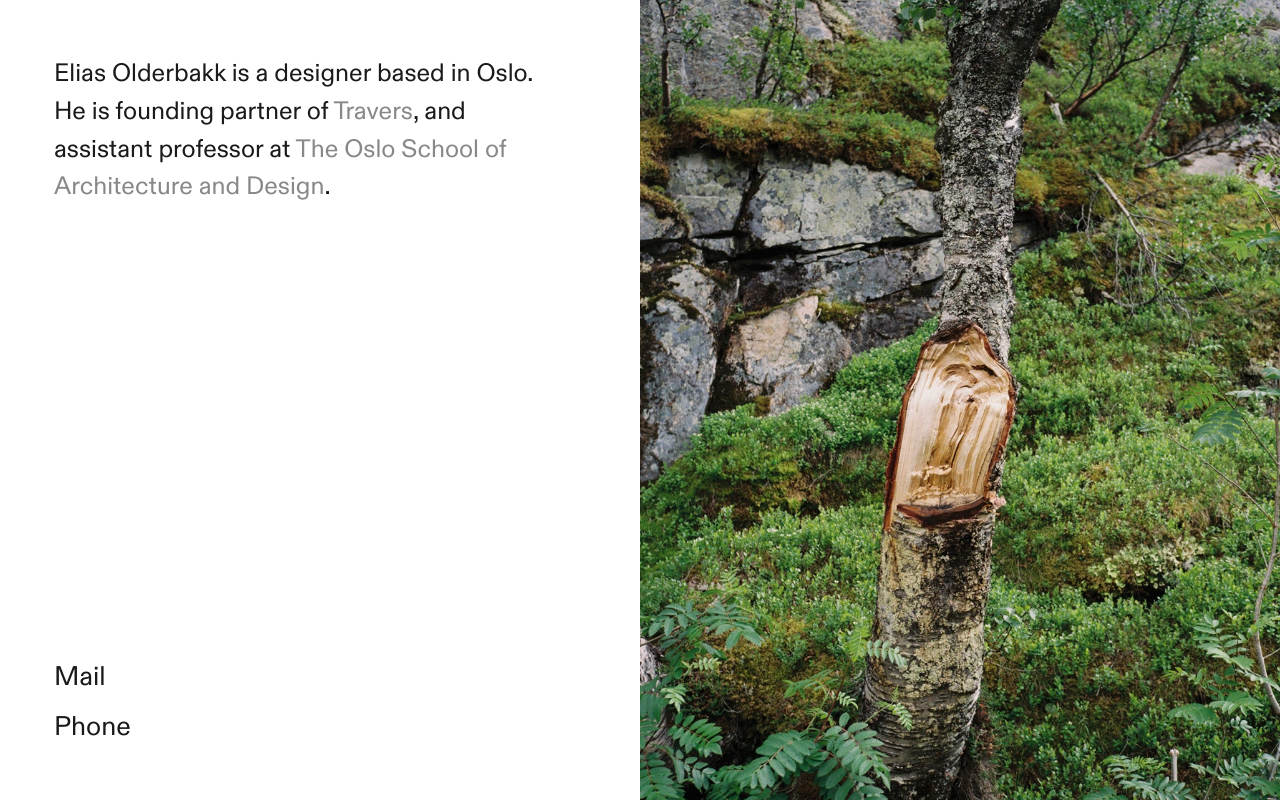
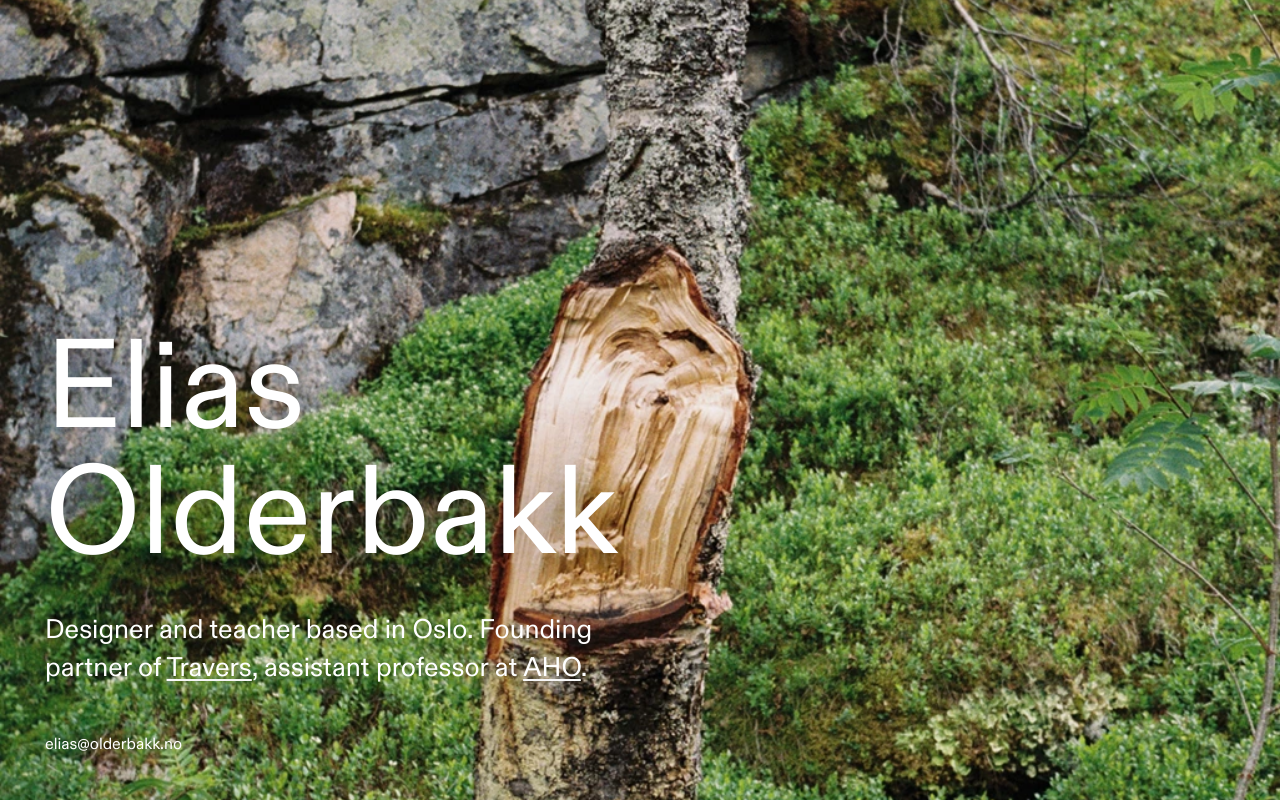
Before and after one commit to olderbakk/nettside, a Next.js app: page / in a window 1280 px wide. Built offline with nearby package versions, Linux system fonts and the light colour scheme.

Commit message:
fonts spacing

```diff
--- a/app/globals.css
+++ b/app/globals.css
@@ -1,11 +1,10 @@
 :root {
-  --color-bg: #ffffff;
-  --color-text: #1a1a1a;
-  --color-text-muted: #5a5a5a;
+  --color-bg: #1a1a1a;
+  --color-text: #ffffff;
 
   --spacing-sm: 1rem;
-  --spacing-md: 2rem;
-  --spacing-lg: 3rem;
+  --spacing-md: 1.5rem;
+  --spacing-lg: 2.5rem;
 }
 
 *,
--- a/app/page.module.css
+++ b/app/page.module.css
@@ -1,131 +1,99 @@
 .main {
-  display: grid;
-  grid-template-columns: 1fr 1fr;
-  min-height: 100vh;
+  position: relative;
+  width: 100%;
+  height: 100vh;
+  overflow: hidden;
+}
+
+.backgroundImage {
+  object-fit: cover;
+  object-position: center;
+  z-index: 0;
+}
+
+.content {
+  position: relative;
+  z-index: 1;
+  display: flex;
+  flex-direction: column;
+  justify-content: space-between;
+  height: 100%;
+  padding: var(--spacing-lg);
+  color: white;
+}
+
+.textBlock {
+  margin-top: auto;
+  max-width: 800px;
 }
 
 /* Fade in animasjon */
 @keyframes fadeIn {
   from {
     opacity: 0;
+    transform: translateY(20px);
   }
   to {
     opacity: 1;
+    transform: translateY(0);
   }
 }
 
-/* Venstre kolonne */
-.left {
-  display: flex;
-  flex-direction: column;
-  justify-content: space-between;
-  padding: var(--spacing-lg);
+.title {
+  font-size: clamp(3rem, 10vw, 7rem);
+  font-weight: 400;
+  line-height: 1;
+  margin-bottom: 0.3em;
+  animation: fadeIn 1s ease-out both;
+  text-shadow: 0 2px 40px rgba(0, 0, 0, 0.3);
 }
 
-.bio {
-  font-size: 1.4rem;
-  line-height: 1.5;
-  max-width: 480px;
-  transition: color 0.2s ease;
-  animation: fadeIn 0.8s ease-out both;
+.subtitle {
+  font-size: clamp(1rem, 2.5vw, 1.5rem);
+  font-weight: 400;
+  line-height: 1.4;
+  max-width: 600px;
+  opacity: 0.9;
+  animation: fadeIn 1s ease-out 0.2s both;
+  text-shadow: 0 1px 20px rgba(0, 0, 0, 0.3);
 }
 
-.bioLink {
-  color: #888;
-  transition: color 0.2s ease;
+.subtitle a {
+  text-decoration: underline;
+  text-underline-offset: 3px;
+  transition: opacity 0.2s ease;
 }
 
-.bioLink:hover {
-  color: #000;
+.subtitle a:hover {
+  opacity: 0.7;
 }
 
-/* Når man hovrer på en lenke, fade resten av teksten */
-.bio:has(.bioLink:hover) {
-  color: #ccc;
+.footer {
+  padding-top: var(--spacing-lg);
+  font-size: 0.9rem;
+  opacity: 0.7;
+  animation: fadeIn 1s ease-out 0.4s both;
 }
 
-.bio:has(.bioLink:hover) .bioLink {
-  color: #ccc;
+.footer a {
+  transition: opacity 0.2s ease;
 }
 
-.bio:has(.bioLink:hover) .bioLink:hover {
-  color: #000;
-}
-
-/* Kontakt nederst */
-.contact {
-  display: flex;
-  flex-direction: column;
-  gap: 0.5rem;
-  animation: fadeIn 0.8s ease-out 0.2s both;
-}
-
-.contactRow {
-  display: flex;
-  align-items: baseline;
-  gap: 1rem;
-  font-size: 1.5rem;
-}
-
-.label {
-  transition: color 0.2s ease;
-}
-
-.value {
-  color: var(--color-text-muted);
-  opacity: 0;
-  transform: translateX(-10px);
-  transition: opacity 0.3s ease, transform 0.3s ease;
-}
-
-.contactRow:hover .label {
-  color: var(--color-text-muted);
-}
-
-.contactRow:hover .value {
-  opacity: 1;
-  transform: translateX(0);
-}
-
-/* Høyre kolonne - bilde */
-.right {
-  position: relative;
-  overflow: hidden;
-}
-
-.image {
-  object-fit: cover;
+.footer a:hover {
+  opacity: 0.6;
 }
 
 /* Responsiv - mobil */
 @media (max-width: 768px) {
-  .main {
-    grid-template-columns: 1fr;
-    grid-template-rows: 1fr auto;
+  .content {
+    padding: var(--spacing-md);
   }
 
-  .left {
-    order: 1;
-    padding: var(--spacing-md);
-    min-height: 50vh;
+  .title {
+    font-size: 2.5rem;
   }
 
-  .right {
-    order: 2;
-    min-height: 50vh;
-  }
-
-  .bio {
-    font-size: 1.2rem;
-  }
-
-  .contactRow {
-    font-size: 1.2rem;
-  }
-
-  /* På mobil, vis alltid verdiene */
-  .value {
-    opacity: 1;
-    transform: translateX(0);
+  .subtitle {
+    font-size: 1rem;
   }
 }
--- a/app/page.tsx
+++ b/app/page.tsx
@@ -5,43 +5,37 @@ import heroImage from "../public/image.webp";
 export default function Home() {
   return (
     <main className={styles.main}>
-      {/* Venstre kolonne */}
-      <div className={styles.left}>
-        <p className={styles.bio}>
-          Elias Olderbakk is a designer  based in Oslo.
-          He is founding partner of{" "}
-          <a href="//travers.as" target="_blank" rel="noopener noreferrer" className={styles.bioLink}>
-            Travers
-          </a>
-          , and assistant professor at{" "}
-          <a href="https://aho.no" target="_blank" rel="noopener noreferrer" className={styles.bioLink}>
-            The Oslo School of Architecture and Design
-          </a>
-          .
-        </p>
+      {/* Fullskjerms bakgrunnsbilde */}
+      <Image
+        src={heroImage}
+        alt=""
+        fill
+        className={styles.backgroundImage}
+        placeholder="blur"
+        sizes="100vw"
+        priority
+      />
 
-        <nav className={styles.contact}>
-          <a href="mailto:elias@olderbakk.no" className={styles.contactRow}>
-            <span className={styles.label}>Mail</span>
-            <span className={styles.value}>elias@olderbakk.no</span>
-          </a>
-          <a href="tel:+4793089380" className={styles.contactRow}>
-            <span className={styles.label}>Phone</span>
-            <span className={styles.value}>+47 930 89 380</span>
-          </a>
-        </nav>
-      </div>
+      {/* Innhold over bildet */}
+      <div className={styles.content}>
+        <div className={styles.textBlock}>
+          <h1 className={styles.title}>Elias Olderbakk</h1>
+          <p className={styles.subtitle}>
+            Designer and teacher based in Oslo. Founding partner of{" "}
+            <a href="//travers.as" target="_blank" rel="noopener noreferrer">
+              Travers
+            </a>
+            , assistant professor at{" "}
+            <a href="https://aho.no" target="_blank" rel="noopener noreferrer">
+              AHO
+            </a>
+            .
+          </p>
+        </div>
 
-      {/* Høyre kolonne - bilde */}
-      <div className={styles.right}>
-        <Image
-          src={heroImage}
-          alt="Foto"
-          fill
-          className={styles.image}
-          placeholder="blur"
-          sizes="50vw"
-        />
+        <footer className={styles.footer}>
+          <a href="mailto:elias@olderbakk.no">elias@olderbakk.no</a>
+        </footer>
       </div>
     </main>
   );
```
Also changed, not shown: public/ABCDiatype Regular.woff (added).
